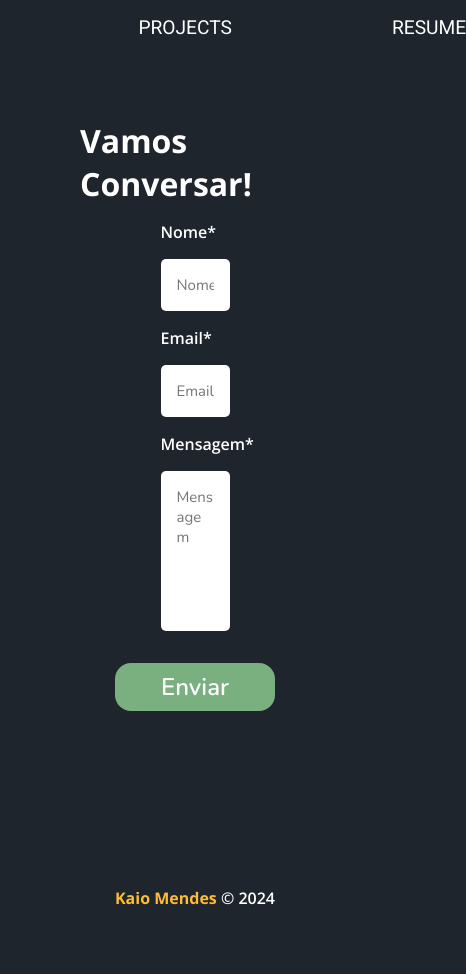
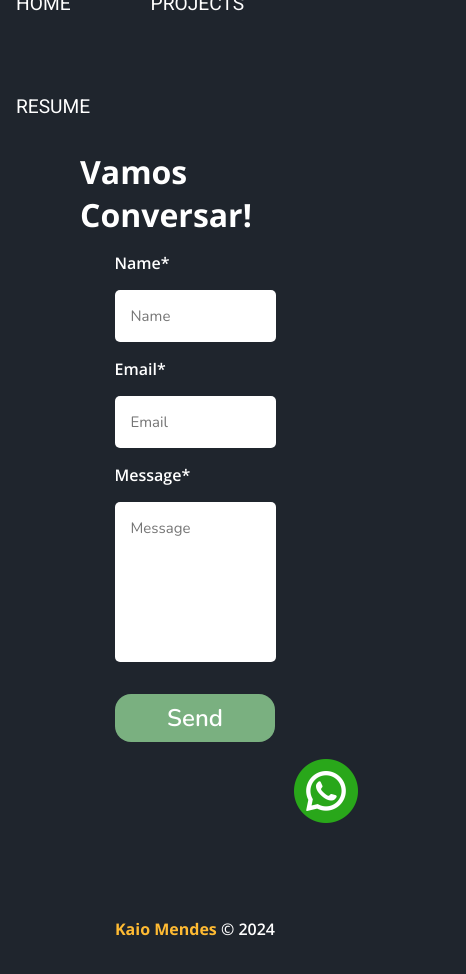
Before and after one commit to kaio-mendes/Portfolio, a React (Vite) app: page /email in a window 390 px wide. Shown: the top 974 px of the page, 466 px wide, since content can reach past the window. Built offline with nearby package versions, Linux system fonts and the light colour scheme.

Commit message:
responsividade e whatsapp

```diff
--- a/src/modules/Email.jsx
+++ b/src/modules/Email.jsx
@@ -1,6 +1,6 @@
 import { useState } from 'react';
 import styles from '../styles/Footer.module.css';
-
+import whats from '../img/whats.png'
 function Email() {
     const [enviado, setEnviado] = useState(false);
     const [erro, setErro] = useState(false);
@@ -47,11 +47,11 @@ function Email() {
             <form
                 onSubmit={handleSubmit}
             >
-                <label htmlFor="name">Nome*</label>
+                <label htmlFor="name">Name*</label>
                 <input
                     id="name"
                     type="text"
-                    placeholder="Nome"
+                    placeholder="Name"
                     name="name"
                     className={styles.name}
                     required
@@ -64,15 +64,15 @@ function Email() {
                     name="email"
                     required
                 />
-                <label htmlFor="message">Mensagem*</label>
+                <label htmlFor="message">Message*</label>
                 <textarea
                     id="message"
-                    placeholder="Mensagem"
+                    placeholder="Message"
                     name="message"
                     required
                 />
 
-                <button type="submit">Enviar</button>
+                <button type="submit">Send</button>
 
                 <input type="hidden" name="_subject" value="Novo Contato - Portfólio" />
                 <input type="text" name="_honey" className={styles.honey} />
@@ -82,6 +82,11 @@ function Email() {
 
             {enviado && <div className={styles.alert}>Mensagem enviada</div>}
             {erro && <div className={styles.alert}>Houve um erro ao enviar a mensagem</div>}
+            <div className={styles.whats}>
+            <a href="https://wa.me/14988104457" target="_blank" rel="whatsapp">
+                    <img src={whats} alt="Me mande uma mensagem" />
+            </a>
+            </div>
         </div>
     );
 }
--- a/src/styles/Footer.module.css
+++ b/src/styles/Footer.module.css
@@ -28,7 +28,7 @@ color: #ffbb33;
 form{
     display: flex;
     flex-direction: column;
-    width: 30%;
+    width: 70%;
 }
 
 form input,textarea{
@@ -91,3 +91,15 @@ form textarea{
     border-radius: 2rem;
     align-self: center;
 }
+
+.whats {
+    position: fixed;
+    bottom: 1rem;
+    right: 2rem;
+    z-index: 1000;
+}
+
+.whats img {
+    height: 4rem;
+    cursor: pointer;
+}
--- a/src/styles/Home.module.css
+++ b/src/styles/Home.module.css
@@ -4,6 +4,7 @@
     justify-content: space-between; /* Distribui o espaço entre os itens */
     margin: 5rem; /* Margem ao redor do contêiner */
     margin-top: 5em;
+    flex-wrap: wrap;
 }
 
 .introduction {
@@ -70,6 +71,7 @@
 .profile_img img {
     height: 15rem;
     margin-right: 15rem;
+    margin-top: 3rem;
 }
 
 .resume{
--- a/src/styles/Navbar.module.css
+++ b/src/styles/Navbar.module.css
@@ -15,15 +15,18 @@ nav{
     align-items: center;
     font-family: "Roboto", sans-serif;
     text-transform: uppercase;
+    flex-wrap: wrap;
+    width: 100%;
 }
 
 ul{
     display: flex;
+    flex-wrap: wrap;
 }
 
 .list{
     gap: 10rem;
-    margin-top: 1rem;
+    margin: 1rem;
     font-size: 1.2rem;
 }
 
@@ -38,6 +41,14 @@ ul{
 
 .list li a:hover{
     color: #7ab080;
+}
+
+@media (max-width: 600px) {
+    .list{
+        gap: 5rem;
+        margin-bottom: -3rem;
+        margin-top: -0.5rem;
+    }
 }
 
 .Error404{
--- a/src/styles/Skills.module.css
+++ b/src/styles/Skills.module.css
@@ -1,7 +1,8 @@
 .skills {
     text-align: center;
     padding: 2rem;
-    margin-top: 8rem;
+    margin-top: -5rem;
+    margin-bottom: -5rem;
 }
 
 .skills h1 {
```
Also changed, not shown: src/img/whats.png (added), src/index.css (line endings or trailing spaces).
